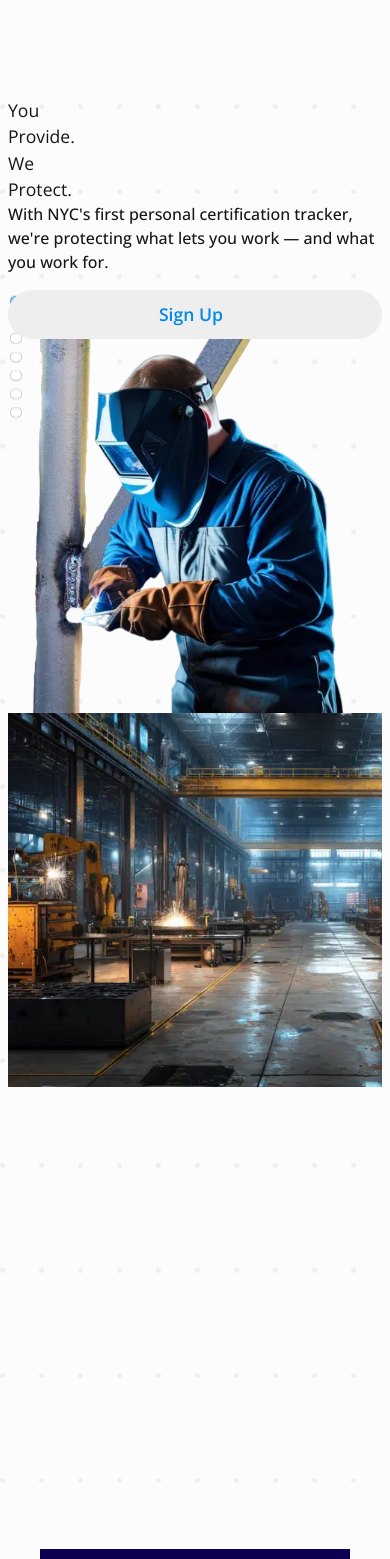
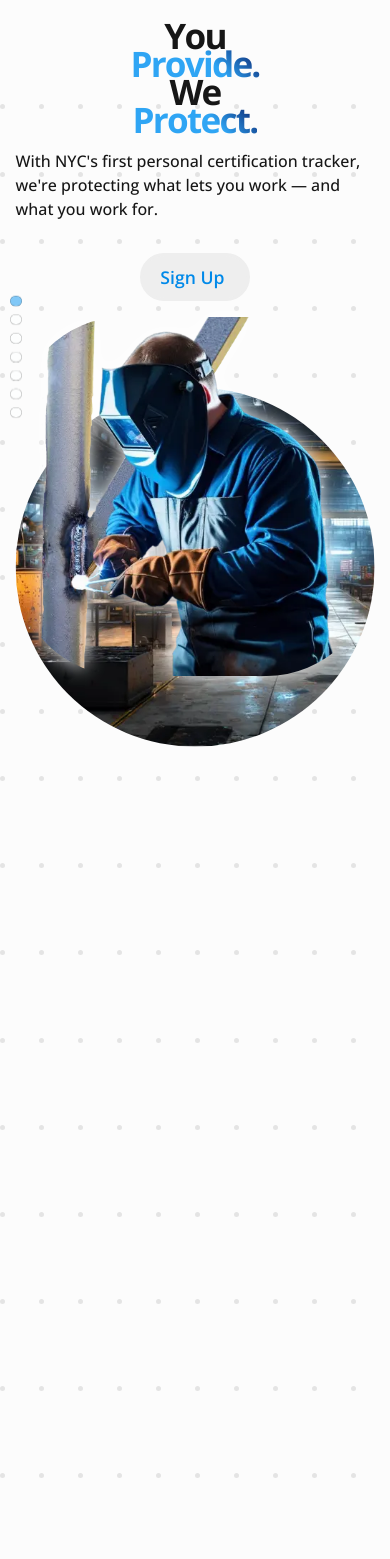
Before and after one commit to fastlinesafetytraining/accoric, a Next.js app: page /personal-dashcard in a window 390 px wide. Shown: the part 80-1639 px from the top of the page. Built offline with nearby package versions, Linux system fonts and the light colour scheme; no server answers.

Commit message:
Refactor personalDashcard.module.scss to improve layout structure, enhance responsiveness, and update visual styles, including new padding and grid configurations for better design consistency.

```diff
--- a/styles/pages/personalDashcard.module.scss
+++ b/styles/pages/personalDashcard.module.scss
@@ -2,9 +2,8 @@
 	position: relative;
 	&__sections {
 		section {
+			padding: 0 4vw;
 			scroll-margin-top: 100px;
-			min-height: 120vh;
-			margin: var(--spacing-xs);
 		}
 		p {
 			font-size: clamp(1rem, 1.5vw, 1.2rem);
@@ -87,8 +86,6 @@
 	z-index: -1;
 	pointer-events: none;
 	filter: invert(1);
-}
-
 	.dotMatrixGrid {
 		display: grid;
 		width: 100vw;
@@ -102,99 +99,95 @@
 	.dotMatrixDot {
 		background: currentColor;
 		border-radius: 50%;
-	opacity: 0.7;
+		opacity: 0.1;
+		filter: invert(1);
+	}
 }
 
+
 .introSec {
-	overflow: hidden;
-	position: relative;
 	padding-top: 10vh;
-	&__hero {
+	padding-bottom: 15vh;
+	transform: translateY(-100px);
+	&__content {
 		max-width: 1400px;
 		margin: 0 auto;
+		padding: var(--spacing-md) 0;
 		display: flex;
 		justify-content: space-between;
 		align-items: center;
 		gap: 1rem;
-		&_text {
+		@media (max-width: 768px) {
+			flex-direction: column;
+		}
+		&__text {
 			flex: 0.5;
 			display: flex;
 			flex-direction: column;
 			align-items: flex-start;
 			gap: 1rem;
+			@media (max-width: 768px) {
+				align-items: center;
+			}
 			h1 {
-				font-size: clamp(2rem, 5vw, 5rem);
-				line-height: 1.1;
+				font-size: clamp(2rem, 9vw, 20vw);
+				line-height: 0.8;
 				font-weight: 700;
 				text-align: left;
-				text-shadow: -5px 5px 10px #44444469;
+				letter-spacing: -0.05em;
+				padding-top: 10vh;
 				span {
 					background: linear-gradient(
 						45deg,
 						var(--global-primary-color) 60%,
 						var(--global-secondary-color)
 					);
-					-webkit-background-clip: text;
+					background-clip: text;
 					-webkit-text-fill-color: transparent;
-					background-clip: text;
+				}
+				@media (max-width: 768px) {
+					text-align: center;
+				}
+			}
+		}
+		&__assetContainer {
+			position: relative;
+			min-height: 500px;
+			&__img {
+				position: relative;
+				z-index: 3;
+				border-radius: 30%;
+				filter: drop-shadow(0 0 10px rgb(255, 255, 255));
+			}
+			&__imgBackground {
+				position: absolute;
+				top: 50%;
+				left: 50%;
+				transform: translate(-50%, -50%);
+				border-radius: 50%;
+				z-index: 1;
 			}
 		}
 	}
 }
-	&__parallax {
-		width: 100%;
+
+.welderSparks {
 	position: absolute;
-		top: 0;
-		left: 0;
-		padding-top: 100px;
-		@media (max-width: 768px) {
-			position: relative;
-		}
-		&__item_1 {
+	bottom: 25%;
+	left: 18%;
+	z-index: 4;
+	&__sparks {
+		right: 34%;
+		bottom: 23%;
 		position: absolute;
-			bottom: -85%;
-			left: 0;
-			width: 65vw;
-			height: 50vh;
-			background: linear-gradient(to right, #2fa5f4, #66388a);
-			border-radius: 50%;
-			filter: drop-shadow(0 0 10px #000000);
-		}
-		&__item_2 {
-			position: relative;
-			img {
-				margin: 0 auto;
-				width: 80%;
-				height: 100%;
-				position: relative;
-				bottom: 0;
-				left: 0;
-				filter: drop-shadow(0 0 10px #000000);
-			}
-			.sparks {
-				position: absolute;
-				right: 37.5%;
-				bottom: 25%;
-				width: 5px;
-				height: 15px;
-				background: linear-gradient(to bottom, #ffffff, #b1d9ff 80%);
-				border-radius: 5em;
-				box-shadow: 0 0 10px 2px #fff7b488;
+		width: 2px;
+		height: 2vh;
+		background: var(--dashcard-hero-spark-color);
+		border-radius: 1em;
+		box-shadow: 0 0 10px 2px color-mix(in oklch, var(--dashcard-hero-spark-color) 50%, transparent);
 		pointer-events: none;
 		opacity: 0.85;
 		z-index: 2;
-			}
-		}
-		&__item_3 {
-			filter: drop-shadow(0 0 10px #000000);
-			position: absolute;
-			bottom: -85%;
-			right: 0;
-			width: 51vw;
-			height: 50vh;
-			background: linear-gradient(to right, #2fa5f4, #66388a);
-			border-radius: 50%;
-		}
 	}
 }
 
@@ -203,14 +196,16 @@
 .alwaysSyncSec,
 .expirationReminderSec,
 .accessAnywhereSec {
+	padding-bottom: 200px;
 	&__content {
+		min-height: 120vh;
 		color: var(--global-black-to-white-color);
 		display: flex;
 		justify-content: space-between;
 		align-items: flex-start;
 		margin: 0 auto;
 		max-width: 1400px;
-		padding: 2rem;
+		padding: var(--spacing-md);
 		gap: 2rem;
 		@media (max-width: 768px) {
 			flex-direction: column;
@@ -218,21 +213,40 @@
 			gap: 1rem;
 		}
 		&__text {
+			padding: var(--spacing-md) 0;
 			display: flex;
 			flex-direction: column;
 			gap: var(--spacing-md);
 			flex: 0.8;
+			position: sticky;
+			top: 30%;
+			z-index: 2;
+			min-height: 450px;
 			h2 {
-				font-size: clamp(2rem, 4vw, 4.5rem);
+				font-size: clamp(2rem, 3vw, 4.2rem);
 				font-weight: 700;
 				line-height: 1.1;
 			}
+			&__days {
+				background: color-mix(in oklch, var(--global-primary-color) 30%, transparent);
+				padding: 0.25rem;
+				border-radius: 0.5rem;
+				color: var(--global-secondary-color);
 			}
-		&__img {
+			@media (max-width: 768px) {
+				top: 20%;
+			}
+		}
+		&__assetContainer {
+			display: flex;
+			align-items: center;
+			position: relative;
+			z-index: 3;
+			img {
 				background-color: var(--global-secondary-color);
 				border-radius: 1em;
-			box-shadow: 0 0 10px 0 rgba(0, 0, 0, 0.1);
-			filter: drop-shadow(0 0 10px #000000);
+				box-shadow: rgba(0, 0, 0, 0.4) 0px 30px 90px;
 			}
 		}
 	}
+}
```
Lines whose indentation alone changed are shown as unchanged.
